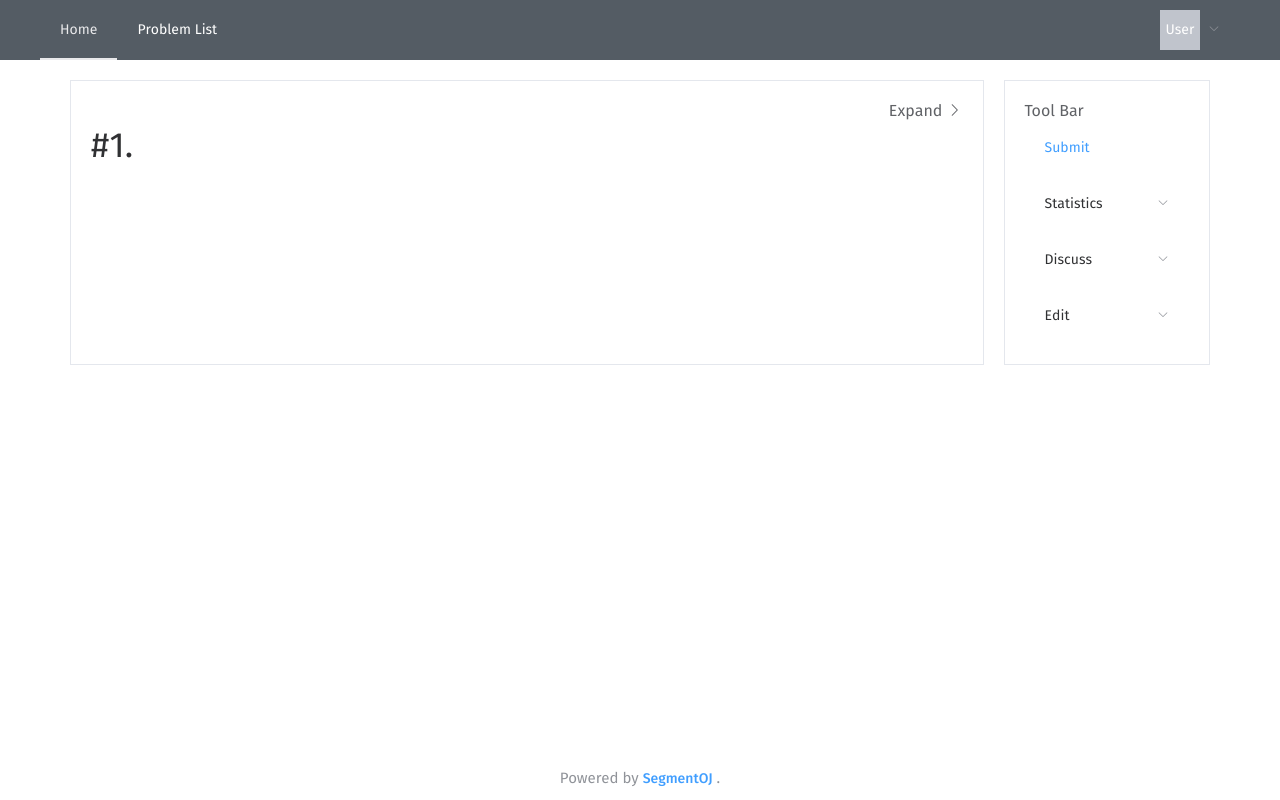
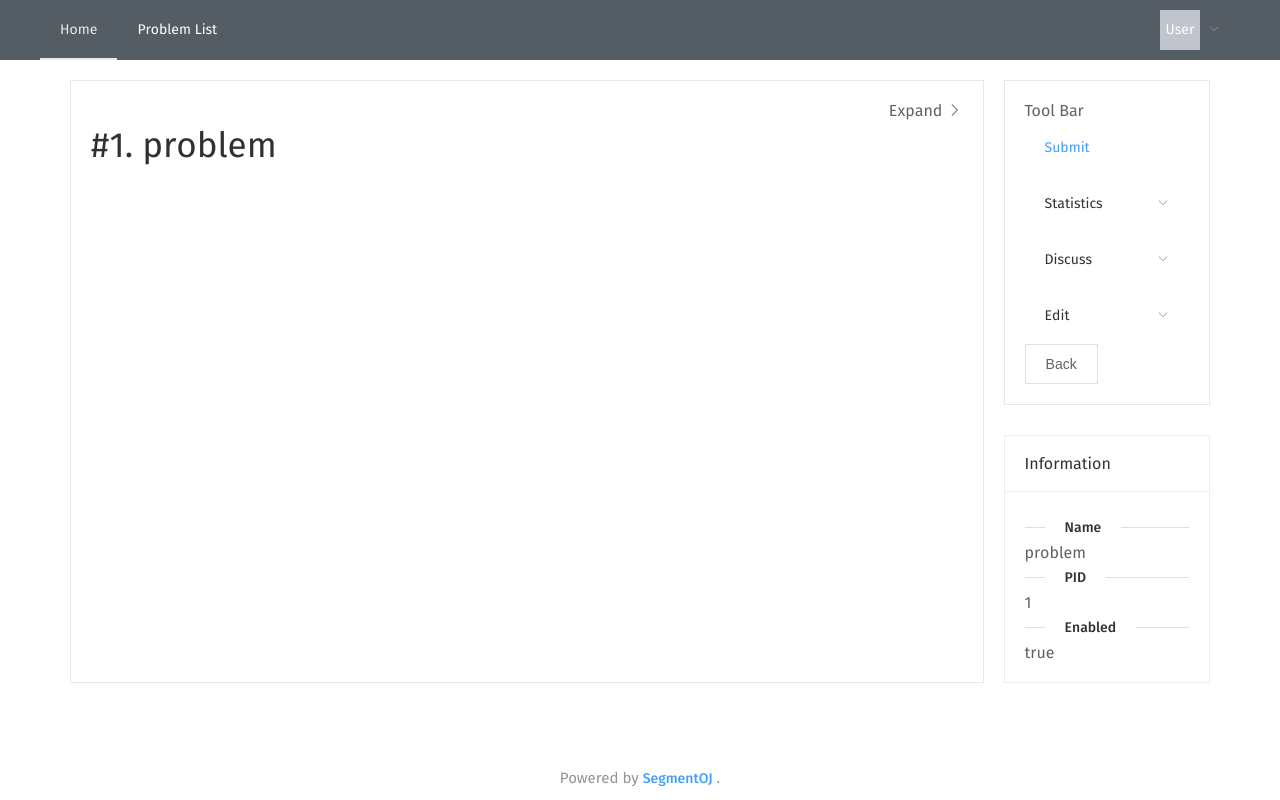
Before and after one commit to segment-oj/segmentoj-frontend, a Vue app: page /problem/1 in a window 1280 px wide. Built offline with nearby package versions, Linux system fonts and the light colour scheme; no server answers; what vue-katex, vue-unique-id would draw is missing.

Commit message:
add back button in problem page
Signed-off-by: zhangtianli2006 <49156174+zhangtianli2006@users.noreply.github.com>

```diff
--- a/src/components/problem/content.vue
+++ b/src/components/problem/content.vue
@@ -55,8 +55,20 @@
                   </el-menu-item>
                 </el-submenu>
               </el-menu>
+              <el-button @click="$router.push('/problem/list');">Back</el-button>
             </el-col>
           </el-row>
+        </div>
+        <div id="info">
+          <el-card shadow="never">
+            <div slot="header" class="clearfix">Information</div>
+            <el-divider class="divider" content-position="left">Name</el-divider>
+            <div class="tool-content">{{title}}</div>
+            <el-divider class="divider" content-position="left">PID</el-divider>
+            <div class="tool-content">{{pid}}</div>
+            <el-divider class="divider" content-position="left">Enabled</el-divider>
+            <div class="tool-content">{{enable}}</div>
+          </el-card>
         </div>
       </div>
     </div>
@@ -72,10 +84,11 @@ export default {
   data() {
     return {
       description: null,
-      title: null,
+      title: 'problem',
       pid: this.$route.params.id,
       allowHTML: false,
-      isWider: false
+      isWider: false,
+      enable: true
     };
   },
   methods: {
@@ -88,6 +101,7 @@ export default {
           this.pid = data.pid;
           this.allowHTML = data.allow_html;
           this.description = data.description;
+          this.enable = data.enabled;
         })
         .catch(err => {
           if(err.request.status === 404) {
@@ -167,4 +181,16 @@ export default {
 #full-screen-button:hover {
     cursor: pointer;
 }
+
+#info {
+    margin-top: 30px;
+}
+
+.divider {
+    margin: 15px 0;
+}
+
+.tool-content {
+    color: #606266;
+}
 </style>
```
